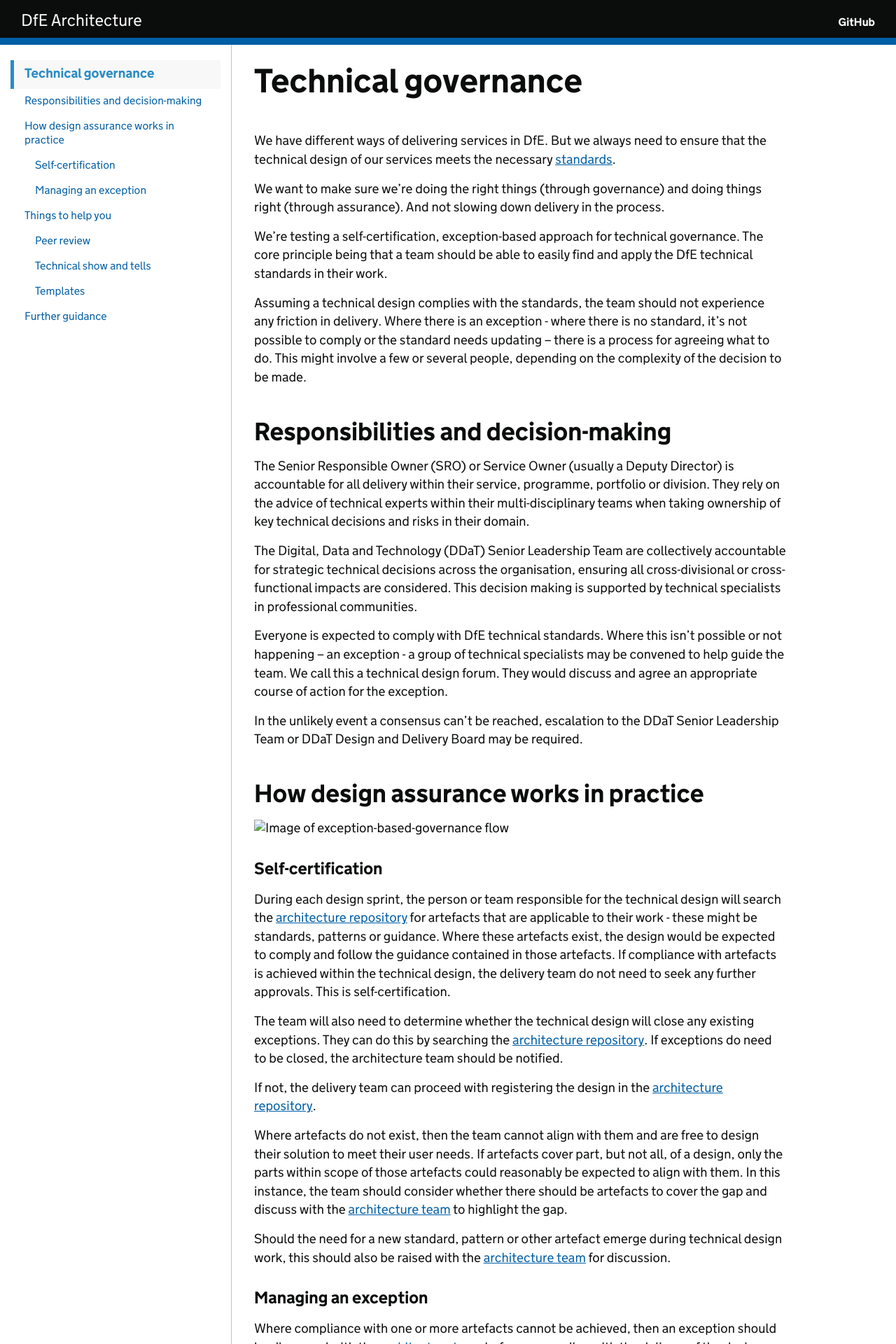
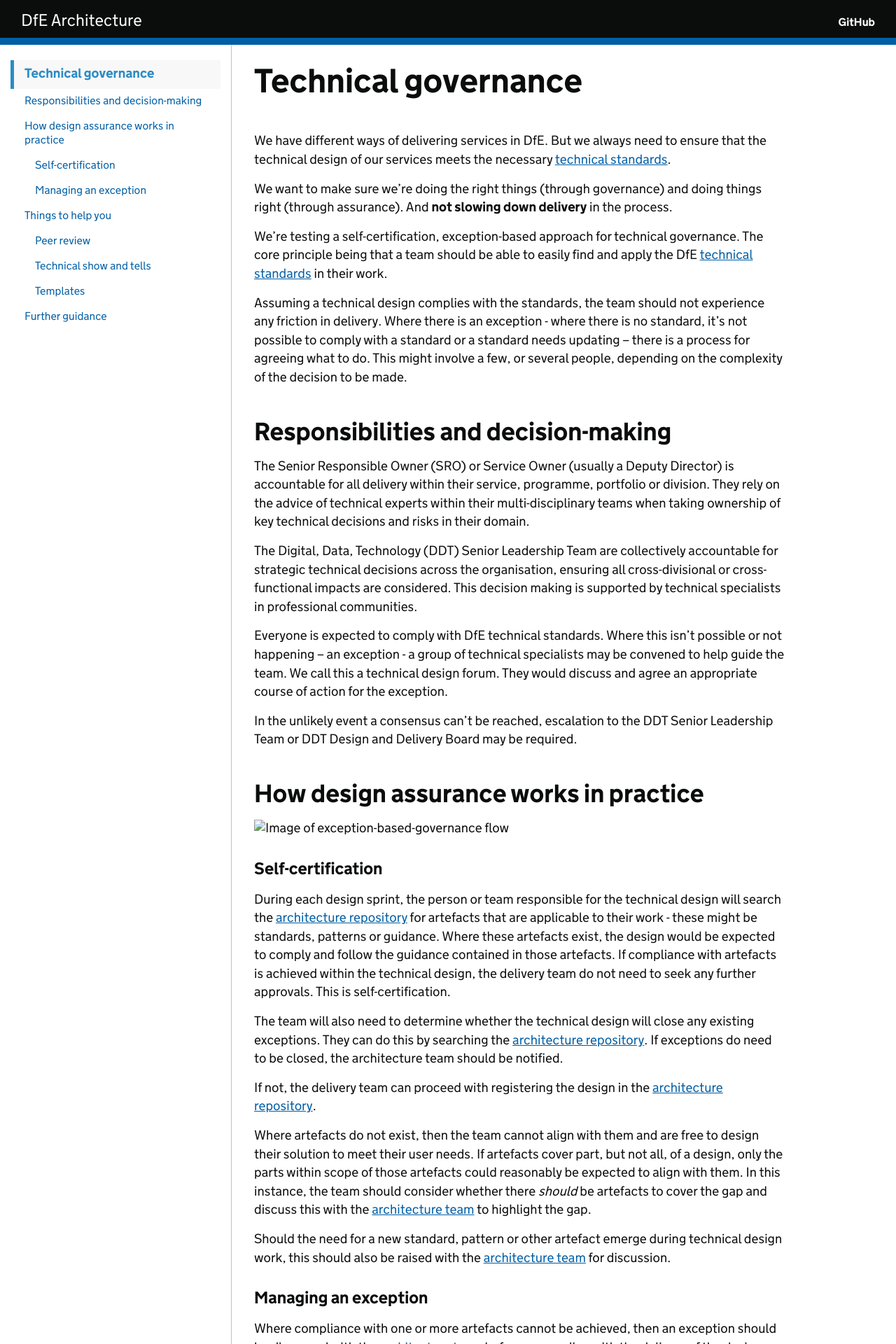
Before and after one commit to DFE-Digital/architecture, a Jekyll site: the page built from governance/technical-governance.md, in a window 1280 px wide. Shown: the top 1920 px of the page at 70% size. Built offline with Jekyll 4.4.1, drawn with Linux system fonts in a browser that asks for light colours; our own code applies the rules of GitHub Pages for plain Markdown files; some of the changed text lies outside the part shown.

Commit message:
Technical governance update

```diff
--- a/governance/technical-governance.md
+++ b/governance/technical-governance.md
@@ -1,28 +1,28 @@
 ---
 category: Governance
-expires: 2023-12-01
+expires: 2024-07-01
 ---
 
 
 # Technical governance
 
-We have different ways of delivering services in DfE. But we always need to ensure that the technical design of our services meets the necessary [standards](../../standards/technical-standards).
+We have different ways of delivering services in DfE. But we always need to ensure that the technical design of our services meets the necessary [technical standards](../../standards/technical-standards).
 
-We want to make sure we're doing the right things (through governance) and doing things right (through assurance). And not slowing down delivery in the process.
+We want to make sure we're doing the right things (through governance) and doing things right (through assurance). And **not slowing down delivery** in the process.
 
-We’re testing a self-certification, exception-based approach for technical governance. The core principle being that a team should be able to easily find and apply the DfE technical standards in their work.
+We’re testing a self-certification, exception-based approach for technical governance. The core principle being that a team should be able to easily find and apply the DfE [technical standards](../../standards/technical-standards) in their work.
 
-Assuming a technical design complies with the standards, the team should not experience any friction in delivery. Where there is an exception - where there is no standard, it’s not possible to comply or the standard needs updating – there is a process for agreeing what to do. This might involve a few or several people, depending on the complexity of the decision to be made.
+Assuming a technical design complies with the standards, the team should not experience any friction in delivery. Where there is an exception - where there is no standard, it’s not possible to comply with a standard or a standard needs updating – there is a process for agreeing what to do. This might involve a few, or several people, depending on the complexity of the decision to be made.
 
 ## Responsibilities and decision-making
 
 The Senior Responsible Owner (SRO) or Service Owner (usually a Deputy Director) is accountable for all delivery within their service, programme, portfolio or division. They rely on the advice of technical experts within their multi-disciplinary teams when taking ownership of key technical decisions and risks in their domain.
 
-The Digital, Data and Technology (DDaT) Senior Leadership Team are collectively accountable for strategic technical decisions across the organisation, ensuring all cross-divisional or cross-functional impacts are considered. This decision making is supported by technical specialists in professional communities.
+The Digital, Data, Technology (DDT) Senior Leadership Team are collectively accountable for strategic technical decisions across the organisation, ensuring all cross-divisional or cross-functional impacts are considered. This decision making is supported by technical specialists in professional communities.
 
 Everyone is expected to comply with DfE technical standards. Where this isn’t possible or not happening – an exception - a group of technical specialists may be convened to help guide the team. We call this a technical design forum. They would discuss and agree an appropriate course of action for the exception.
 
-In the unlikely event a consensus can’t be reached, escalation to the DDaT Senior Leadership Team or DDaT Design and Delivery Board may be required.
+In the unlikely event a consensus can’t be reached, escalation to the DDT Senior Leadership Team or DDT Design and Delivery Board may be required.
 
 
 ## How design assurance works in practice
@@ -37,9 +37,9 @@ The team will also need to determine whether the technical design will close any
 
 If not, the delivery team can proceed with registering the design in the [architecture repository](https://educationgovuk.sharepoint.com/sites/gp/artefacts/Forms/AllItems.aspx).
 
-Where artefacts do not exist, then the team cannot align with them and are free to design their solution to meet their user needs. If artefacts cover part, but not all, of a design, only the parts within scope of those artefacts could reasonably be expected to align with them. In this instance, the team should consider whether there should be artefacts to cover the gap and discuss with the [architecture team](mailto:architecture.profession@education.gov.uk) to highlight the gap.
+Where artefacts do not exist, then the team cannot align with them and are free to design their solution to meet their user needs. If artefacts cover part, but not all, of a design, only the parts within scope of those artefacts could reasonably be expected to align with them. In this instance, the team should consider whether there *should* be artefacts to cover the gap and discuss this with the [architecture team](mailto:architecture.profession@education.gov.uk) to highlight the gap.
 
-Should the need for a new standard, pattern or other artefact emerge during technical design work, this should also be raised with the [architecture team](mailto:architecture.profession@education.gov.uk)  for discussion.
+Should the need for a new standard, pattern or other artefact emerge during technical design work, this should also be raised with the [architecture team](mailto:architecture.profession@education.gov.uk) for discussion.
 
 ### Managing an exception
 
@@ -71,9 +71,9 @@ In all exemption cases, there will be a timeframe agreed to reach compliance, in
 
 In all cases where the delivery team wish to dispute the terms of an exception or the appropriateness of any specific artefact, and consensus cannot be reached by a technical design forum, then an escalation process is available.
 
-This will be facilitated by the architecture team, who will escalate to a group of nominated Deputy Directors from the DDaT Senior Leadership Team.
+This will be facilitated by the architecture team, who will escalate to a group of nominated Deputy Directors from the DDT Senior Leadership Team.
 
-If a consensus cannot be achieved at this level, the dispute will be escalated to the Design and Delivery Board for review and decision
+If a consensus cannot be achieved at this level, the dispute will be escalated to the Design and Delivery Board for review and a decision.
 
 
 ## Things to help you
```
Also changed, not shown: other parts of governance/technical-governance.md (+1 -1 lines).
